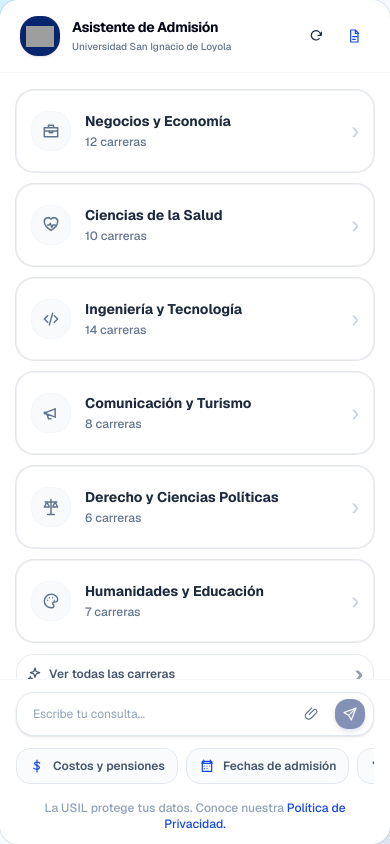
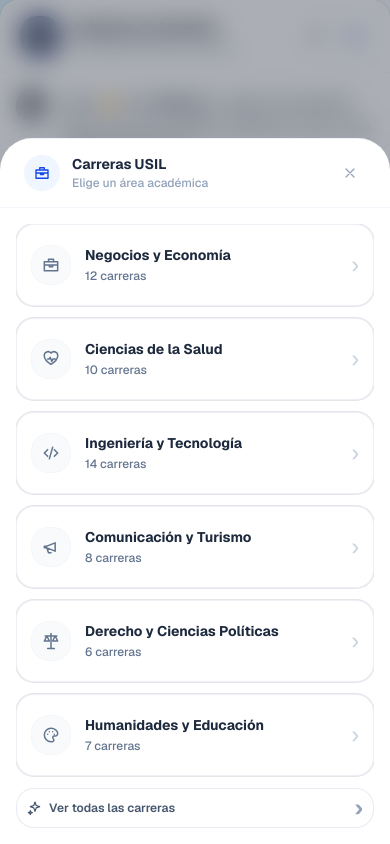
Before and after one commit to marcosotomac/agentic-admision, a Next.js app: page / in a window 390 px wide. Both pictures are taken after a click on the button 312 px from the left and 714 px from the top of the page. Built offline with nearby package versions, Linux system fonts and the light colour scheme; grey boxes are pictures that could not be loaded.

Commit message:
feat: move careers selector to mobile composer

```diff
--- a/app/page.tsx
+++ b/app/page.tsx
@@ -73,6 +73,7 @@
   const [leadFields, setLeadFields] = useState<LeadFields>({})
   const [showDesktopProfile, setShowDesktopProfile] = useState(true)
   const [showMobileProfile, setShowMobileProfile] = useState(false)
+  const [showMobileCareers, setShowMobileCareers] = useState(false)
   const [curriculumData, setCurriculumData] = useState<CurriculumData | null>(
     null
   )
@@ -322,6 +323,7 @@
                   currentProgram={leadFields.program}
                 />
                 <CategoryGrid
+                  className="hidden md:block"
                   onSelectCategory={setActiveCategory}
                   onShowAllCareers={() =>
                     submitMessage(
@@ -335,6 +337,7 @@
               inputValue={inputValue}
               isSending={isSending || isTyping}
               onInputChange={setInputValue}
+              onOpenCareers={() => setShowMobileCareers(true)}
               onQuickPrompt={typeMessageAndSubmit}
               onSubmit={submitMessage}
               quickChips={getDynamicQuickChips()}
@@ -384,6 +387,57 @@
             </div>
             <ScrollArea className="flex-1 overflow-y-auto p-6">
               <LeadProfilePanelContent leadFields={leadFields} />
+            </ScrollArea>
+          </div>
+        </div>
+      )}
+
+      {showMobileCareers && (
+        <div
+          className="animate-backdrop-fade fixed inset-0 z-40 bg-slate-950/40 backdrop-blur-sm md:hidden"
+          onClick={() => setShowMobileCareers(false)}
+        >
+          <div
+            className="animate-drawer-slide-up fixed inset-x-0 bottom-0 z-50 flex max-h-[86vh] flex-col rounded-t-[2rem] border-t border-slate-200/50 bg-white shadow-2xl"
+            onClick={(e) => e.stopPropagation()}
+          >
+            <div className="flex items-center justify-between border-b border-slate-100 px-6 py-4">
+              <div className="flex items-center gap-3">
+                <span className="flex size-9 items-center justify-center rounded-xl bg-blue-50 text-blue-700">
+                  <DecorativeIcon name="briefcase" className="size-4.5" />
+                </span>
+                <div>
+                  <span className="block text-sm font-bold text-slate-800">
+                    Carreras USIL
+                  </span>
+                  <span className="block text-xs font-medium text-slate-400">
+                    Elige un área académica
+                  </span>
+                </div>
+              </div>
+              <Button
+                variant="ghost"
+                size="icon"
+                aria-label="Cerrar carreras"
+                onClick={() => setShowMobileCareers(false)}
+                className="size-8 rounded-lg text-slate-400 hover:bg-slate-50 hover:text-slate-900"
+              >
+                <DecorativeIcon name="x" className="size-4" />
+              </Button>
+            </div>
+            <ScrollArea className="flex-1 overflow-y-auto p-4">
+              <CategoryGrid
+                onSelectCategory={(category) => {
+                  setShowMobileCareers(false)
+                  setActiveCategory(category)
+                }}
+                onShowAllCareers={() => {
+                  setShowMobileCareers(false)
+                  submitMessage(
+                    "Quiero conocer todas las carreras disponibles en USIL"
+                  )
+                }}
+              />
             </ScrollArea>
           </div>
         </div>
--- a/components/chat/CategoryGrid.tsx
+++ b/components/chat/CategoryGrid.tsx
@@ -8,12 +8,17 @@
 export function CategoryGrid({
   onSelectCategory,
   onShowAllCareers,
+  className,
 }: {
   onSelectCategory: (category: Category) => void
   onShowAllCareers: () => void
+  className?: string
 }) {
   return (
-    <section aria-label="Áreas académicas" className="space-y-3">
+    <section
+      aria-label="Áreas académicas"
+      className={`space-y-3 ${className || ""}`}
+    >
       <div className="grid gap-3 sm:grid-cols-2 lg:grid-cols-3">
         {categories.map((category) => (
           <button
--- a/components/chat/Composer.tsx
+++ b/components/chat/Composer.tsx
@@ -10,6 +10,7 @@
   inputValue,
   isSending,
   onInputChange,
+  onOpenCareers,
   onQuickPrompt,
   onSubmit,
   quickChips,
@@ -17,6 +18,7 @@
   inputValue: string
   isSending: boolean
   onInputChange: (value: string) => void
+  onOpenCareers: () => void
   onQuickPrompt: (message: string) => void
   onSubmit: (message: string) => void
   quickChips: QuickChip[]
@@ -64,7 +66,7 @@
                 onInputChange(event.target.value)
               }
             }}
-            className="h-11 rounded-xl !border-slate-200 !bg-white px-4 pr-20 text-xs !text-slate-800 caret-blue-700 shadow-sm placeholder:text-slate-400 focus-visible:!border-blue-500 focus-visible:!bg-white focus-visible:ring-1 focus-visible:ring-blue-500/20 read-only:cursor-wait sm:h-12 sm:px-5 sm:pr-24 sm:text-sm"
+            className="h-11 rounded-xl !border-slate-200 !bg-white px-4 pr-20 text-xs !text-slate-800 caret-blue-700 shadow-sm placeholder:text-slate-400 focus-visible:!border-blue-500 focus-visible:!bg-white focus-visible:ring-1 focus-visible:ring-blue-500/20 read-only:cursor-wait sm:h-12 sm:px-5 sm:text-sm md:pr-14"
           />
           <div className="absolute top-1/2 right-2 flex -translate-y-1/2 items-center gap-1.5">
             <Tooltip>
@@ -72,14 +74,16 @@
                 <Button
                   variant="ghost"
                   size="icon"
-                  aria-label="Adjuntar archivo"
-                  className="size-8 rounded-lg text-slate-500 transition-all duration-200 hover:bg-blue-50 hover:text-blue-700 active:scale-90 sm:size-9"
+                  type="button"
+                  aria-label="Abrir carreras"
+                  onClick={onOpenCareers}
+                  className="size-8 rounded-lg text-slate-500 transition-all duration-200 hover:bg-blue-50 hover:text-blue-700 active:scale-90 sm:size-9 md:hidden"
                   disabled={isSending}
                 >
-                  <DecorativeIcon name="paperclip" className="size-4" />
+                  <DecorativeIcon name="briefcase" className="size-4" />
                 </Button>
               </TooltipTrigger>
-              <TooltipContent>Adjuntar</TooltipContent>
+              <TooltipContent>Carreras</TooltipContent>
             </Tooltip>
             <Tooltip>
               <TooltipTrigger asChild>
```
